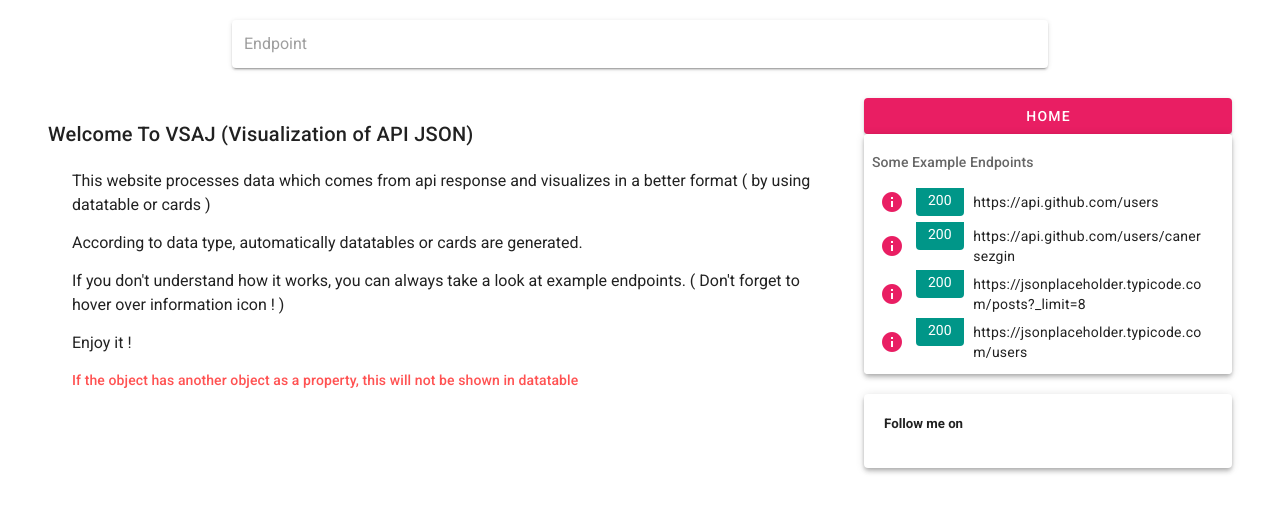
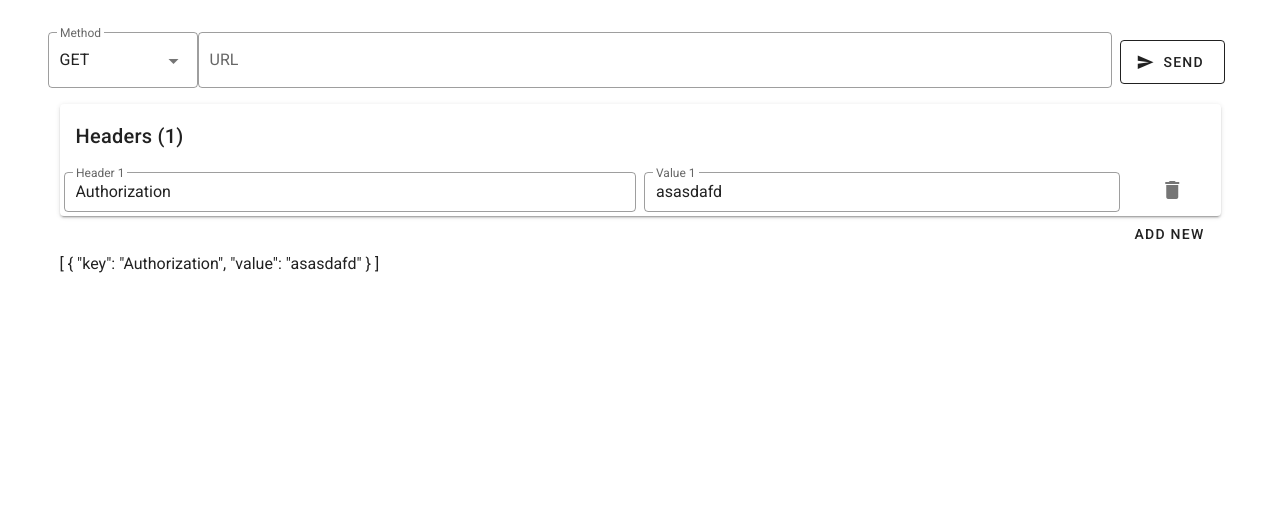
Before and after one commit to CanerSezgin/reky, a Vue app: page / in a window 1280 px wide. Shown: the top 512 px of the page. Built offline with nearby package versions, Linux system fonts and the light colour scheme.

Commit message:
requester form init && headers component

```diff
--- /dev/null
+++ b/src/components/Requester.vue
@@ -0,0 +1,64 @@
+<template>
+  <div>
+    <v-row class="mt-5">
+      <v-card flat class="transparent" width="150">
+        <v-select
+          v-model="method"
+          :items="METHODS"
+          item-text="text"
+          item-value="value"
+          label="Method"
+          outlined
+          hide-details
+        ></v-select>
+      </v-card>
+
+      <v-text-field
+        v-model="url"
+        label="URL"
+        aria-autocomplete="off"
+        outlined
+        hide-details
+      ></v-text-field>
+
+      <v-btn large class="ma-2" outlined>
+        <v-icon left>mdi-send</v-icon> Send
+      </v-btn>
+    </v-row>
+
+    <v-row>
+      <v-col>
+        <Headers :headers="headers" />
+      </v-col>
+    </v-row>
+    {{ headers }}
+  </div>
+</template>
+
+<script>
+import axios from "axios";
+import Headers from "@/components/Requester/Headers";
+export default {
+  components: { Headers },
+  data() {
+    return {
+      METHODS: [
+        { text: "GET", value: "get" },
+        { text: "POST", value: "post" },
+        { text: "PUT", value: "put" },
+        { text: "PATCH", value: "patch" },
+        { text: "DELETE", value: "delete" },
+        { text: "HEAD", value: "head" },
+        { text: "OPTIONS", value: "options" },
+      ],
+
+      method: "get",
+      url: "",
+      headers: [{ key: "Authorization", value: "asasdafd" }],
+      params: {},
+    };
+  },
+};
+</script>
+
+<style lang="scss" scoped></style>
--- /dev/null
+++ b/src/components/Requester/Headers.vue
@@ -0,0 +1,60 @@
+<template>
+  <div>
+    <v-card>
+      <v-card-title>Headers ({{ validHeaders.length }})</v-card-title>
+      <v-row no-gutters v-for="(header, index) in headers" :key="index">
+        <v-col cols="12" sm="6" class="pa-1">
+          <v-text-field
+            v-model="header.key"
+            :label="`Header ${index + 1}`"
+            aria-autocomplete="off"
+            dense
+            outlined
+            hide-details
+          ></v-text-field>
+        </v-col>
+        <v-col cols="12" sm="5" class="pa-1">
+          <v-text-field
+            v-model="header.value"
+            :label="`Value ${index + 1}`"
+            aria-autocomplete="off"
+            dense
+            outlined
+            hide-details
+          ></v-text-field>
+        </v-col>
+        <v-col cols="12" sm="1" class="text-center pa-1">
+          <v-btn icon @click="deleteHeader(index)">
+            <v-icon>mdi-delete</v-icon>
+          </v-btn>
+        </v-col>
+      </v-row>
+    </v-card>
+    <div class="text-right">
+      <v-btn @click="addNewHeader" text>Add New</v-btn>
+    </div>
+  </div>
+</template>
+
+<script>
+export default {
+  props: {
+    headers: Array,
+  },
+  computed: {
+    validHeaders() {
+      return this.headers.filter((header) => header.key && header.value);
+    },
+  },
+  methods: {
+    addNewHeader() {
+      this.headers.push({ key: "", value: "" });
+    },
+    deleteHeader(index) {
+      this.headers.splice(index, 1);
+    },
+  },
+};
+</script>
+
+<style lang="scss" scoped></style>
--- a/src/views/Home.vue
+++ b/src/views/Home.vue
@@ -1,103 +1,13 @@
 <template>
-  <div :class="screenWidth < 600 ? '' : 'mx-5 px-5'">
-    <v-layout row wrap class="mt-5">
-      <v-flex md2 lg1 v-if="screenWidth > 960">
-        <v-img :src="require('@/assets/logo.png')"></v-img>
-      </v-flex>
-      <v-flex xs10 md8 offset-lg1>
-        <v-text-field
-          v-model="form.endpoint"
-          @keyup.13="goToEndpoint"
-          solo
-          :rules="rules"
-          placeholder="Endpoint"
-        ></v-text-field>
-      </v-flex>
-      <v-flex xs2 md1 class="mt-1" :class="screenWidth < 600 ? 'px-2' : 'px-5'">
-        <v-btn
-          small
-          :disabled="!this.isValidUrl(form.endpoint)"
-          @click="goToEndpoint"
-          fab
-          dark
-          mdall
-          color="pink"
-        >
-          <v-icon dark>arrow_forward_ios</v-icon>
-        </v-btn>
-      </v-flex>
-    </v-layout>
-
-    <v-layout row wrap>
-      <v-flex xs12 md8 class="mb-5">
-        <div class="pa-5" v-if="!$route.query.endpoint">
-          <div class="title mb-3">
-            Welcome To VSAJ (Visualization of API JSON)
-          </div>
-          <ul>
-            <li>
-              This website processes data which comes from api response and
-              visualizes in a better format ( by using datatable or cards )
-            </li>
-            <li>
-              According to data type, automatically datatables or cards are
-              generated.
-            </li>
-            <li>
-              If you don't understand how it works, you can always take a look
-              at example endpoints. ( Don't forget to hover over information
-              icon ! )
-            </li>
-            <li>Enjoy it !</li>
-            <li class="error--text subtitle-2">
-              If the object has another object as a property, this will not be
-              shown in datatable
-            </li>
-          </ul>
-        </div>
-
-        <!-- HTTP Response Code -->
-        <v-toolbar
-          v-if="responseCode"
-          :color="responseCode === 200 ? 'teal darken-1' : 'error'"
-          dark
-        >
-          <v-toolbar-title>Status: {{ responseCode }}</v-toolbar-title>
-        </v-toolbar>
-        <!-- Error Messages -->
-        <v-card v-if="error">
-          <ErrorMessage :error="error" />
-        </v-card>
-
-        <ManyData
-          v-if="this.headers.length > 0"
-          :headers="headers"
-          :body="body"
-          :screenWidth="screenWidth"
-        />
-
-        <SingleData v-if="singleData" :singleData="singleData" />
-      </v-flex>
-      <v-flex xs12 md4 class="mb-5" :class="screenWidth < 960 ? '' : 'px-5'">
-        <v-btn block color="pink" dark @click="goHome">Home</v-btn>
-        <GoByClick
-          @endpoint-clicked="goHistory"
-          :dataset="examples"
-          title="Some Example Endpoints"
-        />
-        <GoByClick
-          v-if="history.length > 0"
-          @endpoint-clicked="goHistory"
-          :dataset="history"
-          title="My Last Visits"
-        />
-        <SocialMediaLinks />
-      </v-flex>
-    </v-layout>
+  <div>
+    <v-container>
+      <Requester />
+    </v-container>
   </div>
 </template>
 
 <script>
+import Requester from "@/components/Requester";
 import axios from "axios";
 import ErrorMessage from "@/components/ErrorMessage";
 import ManyData from "@/components/ManyData";
@@ -115,6 +25,7 @@ const pattern = new RegExp(
 ); // fragment locator
 export default {
   components: {
+    Requester,
     ErrorMessage,
     ManyData,
     SingleData,
```
Also changed, not shown: src/views/h2.vue (added, +94 -0 lines).
